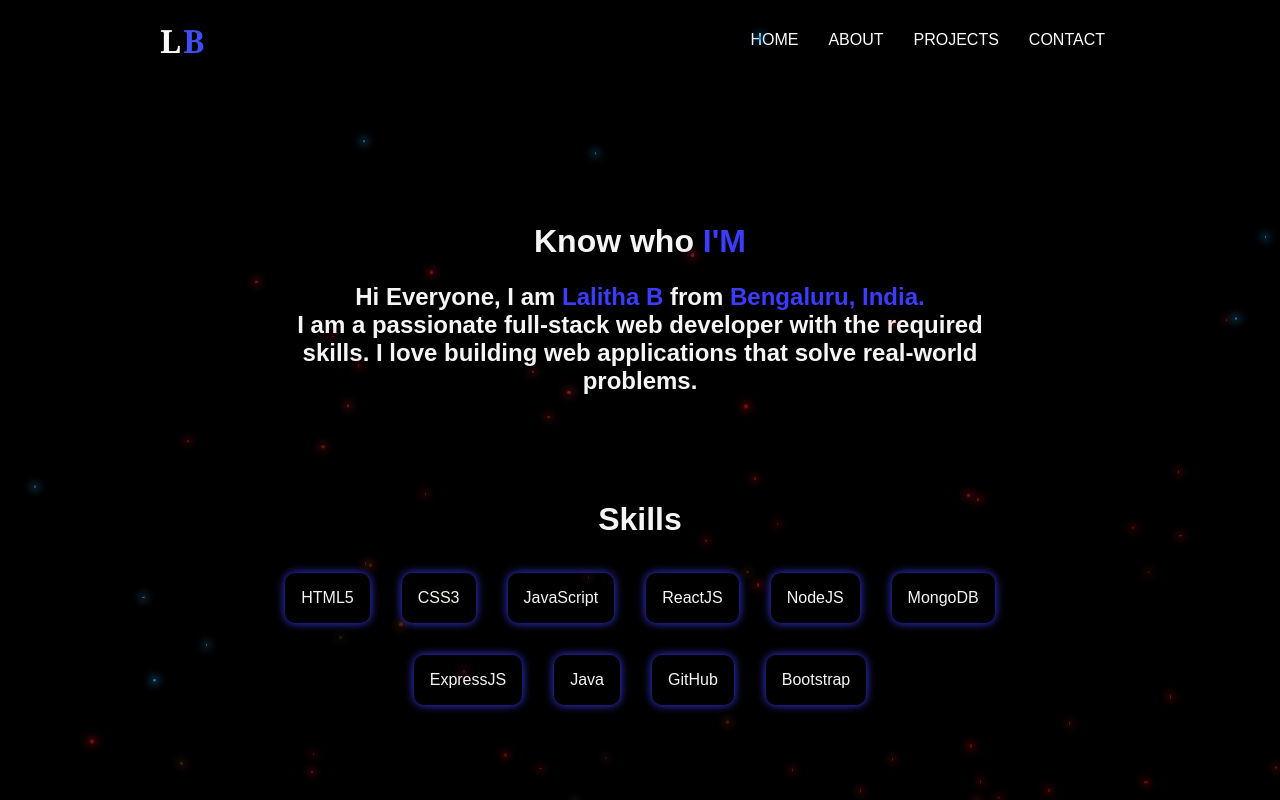
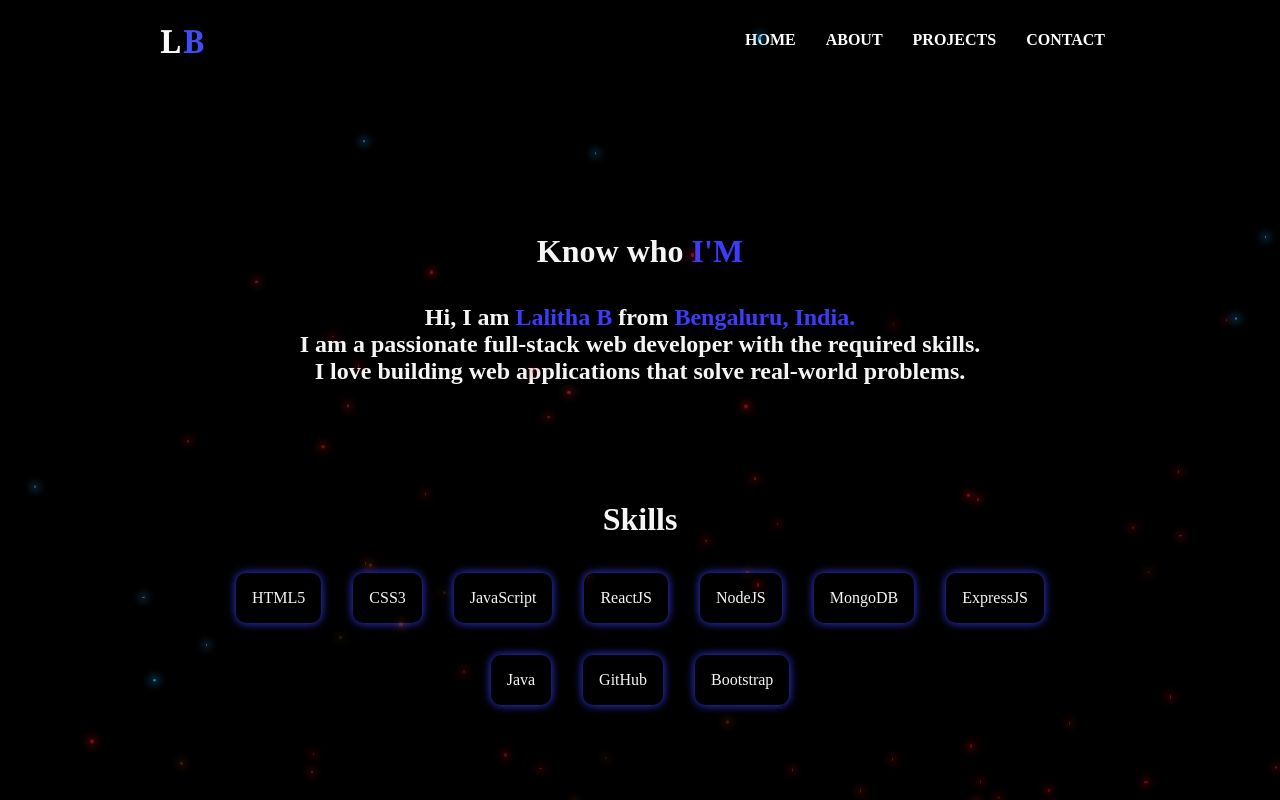
Before and after one commit to Lalitha9300/Porfolio, a React (Create React App) app: page /about in a window 1280 px wide. Built offline with nearby package versions, Linux system fonts and the light colour scheme.

Commit message:
modifed font family

```diff
--- a/src/App.css
+++ b/src/App.css
@@ -12,6 +12,7 @@
     align-items: center;
     justify-content: space-between;
     background-color: black;
+    font-family: cursive;
     /* background-image: url("../src/assets/background.jpg");
     background-position: right;
     background-repeat: no-repeat;
--- a/src/CSS/Header.css
+++ b/src/CSS/Header.css
@@ -34,4 +34,6 @@ header ul {
   header a {
     color: white;
     text-decoration: none;
+    font-weight: 800;
+
   }
--- a/src/Components/About.jsx
+++ b/src/Components/About.jsx
@@ -13,7 +13,7 @@ const About = () => {
     >
       <section>
       <h1>Know who <span>I'M</span></h1>
-      <h2>Hi Everyone, I am <span>Lalitha B</span> from <span>Bengaluru, India.</span> <br />
+      <h2>Hi, I am <span>Lalitha B</span> from <span>Bengaluru, India.</span> <br />
         I am a passionate full-stack web developer with the required skills. I love building web applications that solve
         real-world problems.
       </h2>
```
